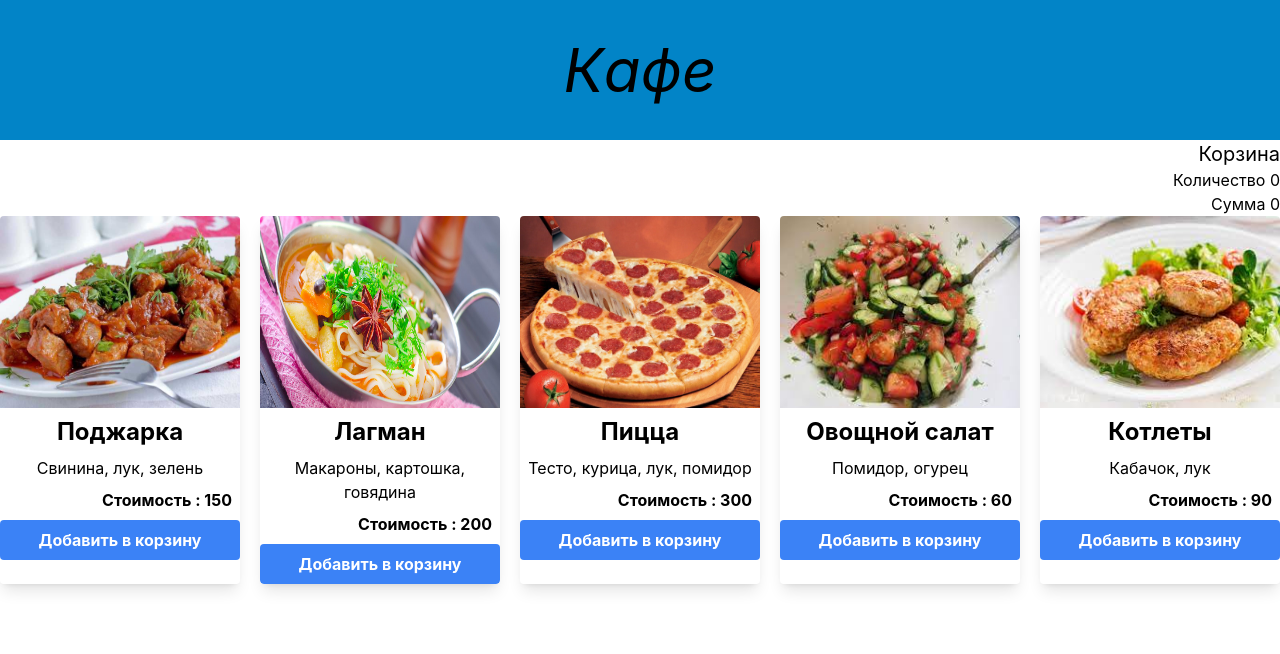
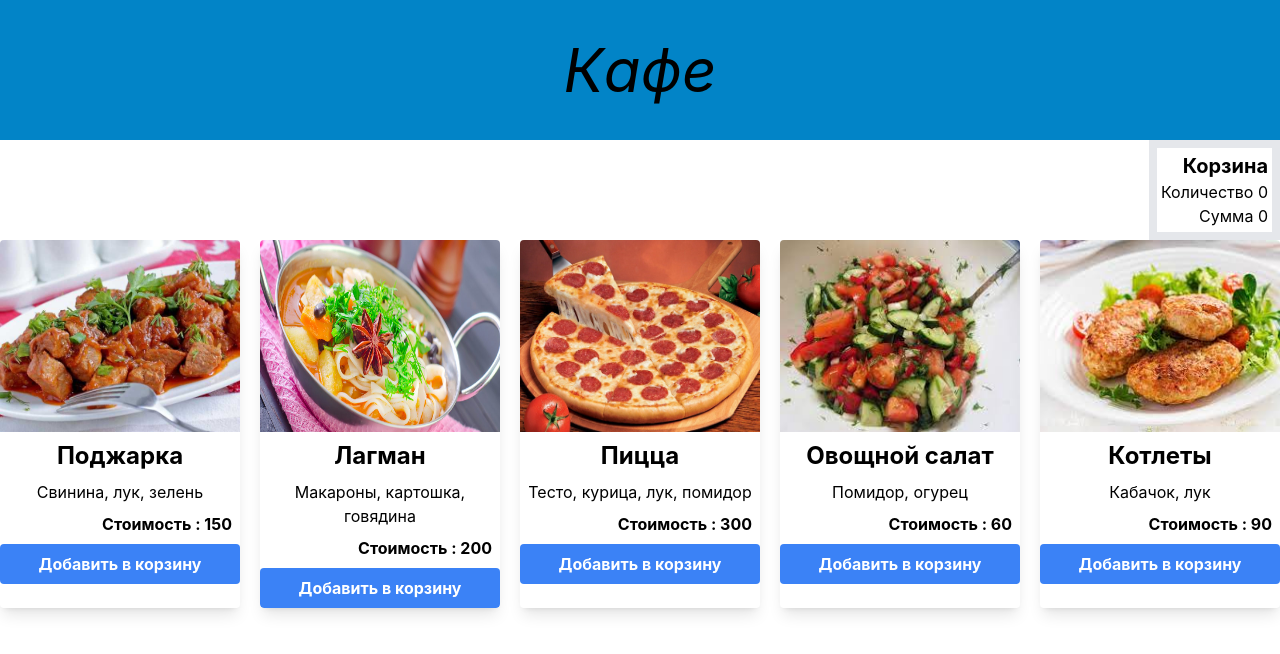
Before and after one commit to aldarsemenov/react, a React (Create React App) app: page / in a window 1280 px wide. Shown: the top 654 px of the page. Built offline with nearby package versions, Linux system fonts and the light colour scheme.

Commit message:
add border

```diff
--- a/src/App.js
+++ b/src/App.js
@@ -17,9 +17,11 @@ function App() {
 <div className="italic mx-auto text-6xl conteiner bg-sky-600 p-10">Кафе</div>
       <div className="mx-auto container flex flex-row-reverse text-right">
         <div>
-          <div className="text-xl">Корзина</div>
+          <div className="border-8 p-1 container">
+          <div className="font-bold text-xl">Корзина</div>
           <div>Количество {cart.length} </div>
           <div>Сумма {cart.reduce((sum,item) => (sum +=item.cost),0 )} </div>
+          </div>
         </div>
       </div>
       <Menu onItemBuy={(item)=> addToCard(item)}> </Menu>
```
